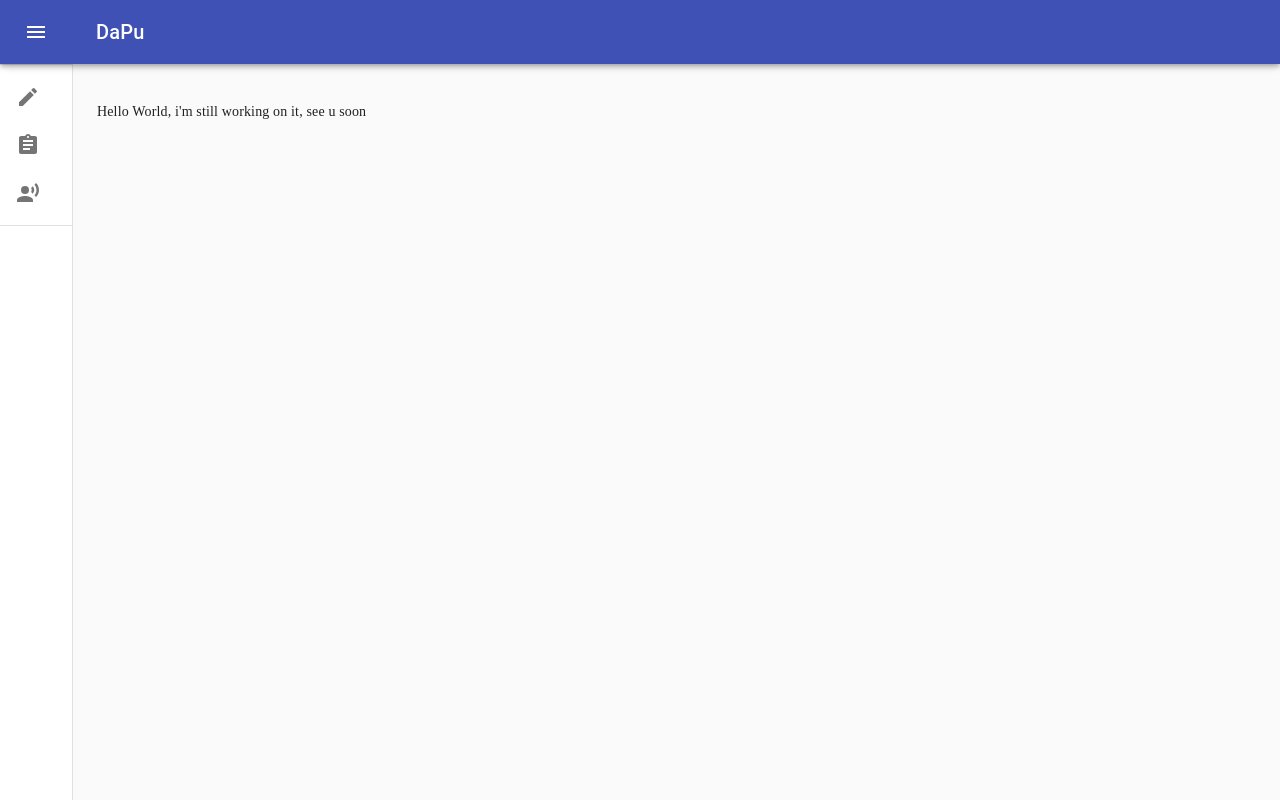
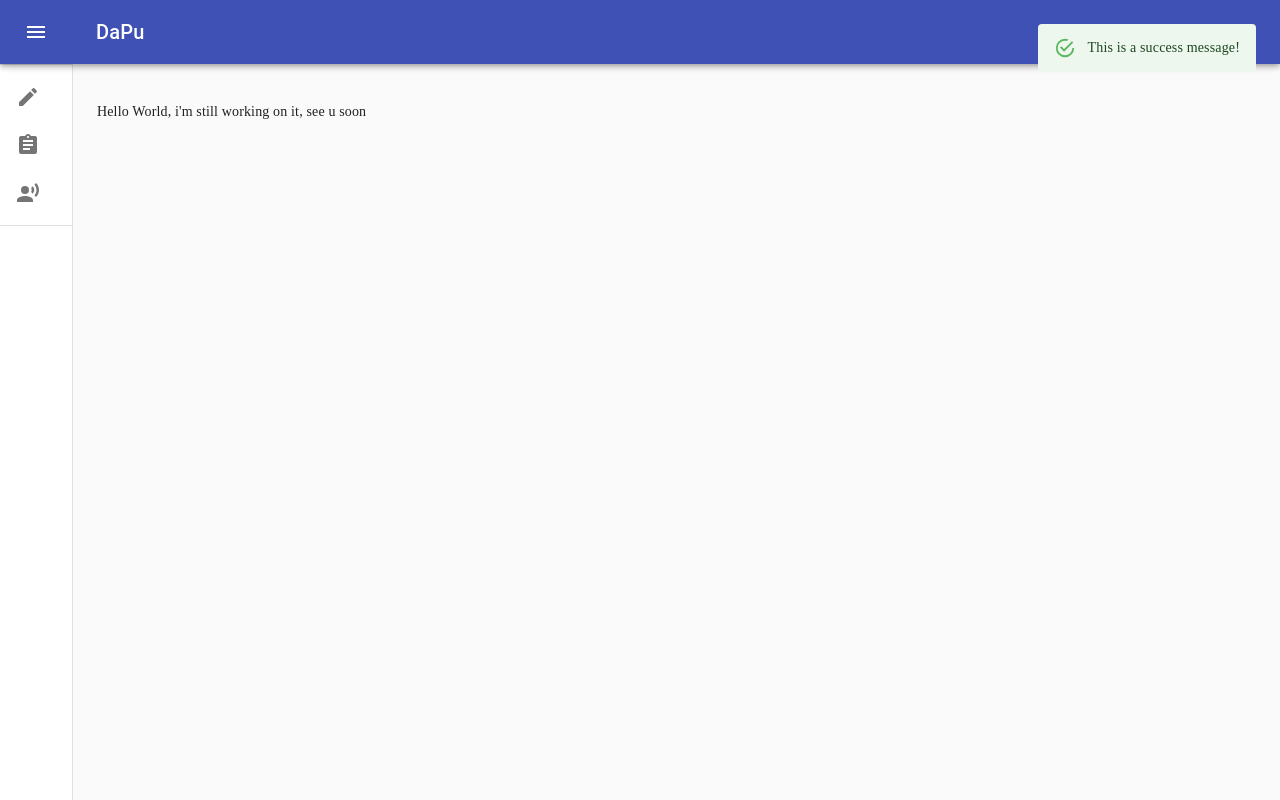
Before and after one commit to DacPhuc/personal_blog, a React (Create React App) app: page /blog in a window 1280 px wide. Built offline with nearby package versions, Linux system fonts and the light colour scheme; a web font is replaced by a local one.

Commit message:
add notification for page and draft common request

```diff
--- a/package.json
+++ b/package.json
@@ -6,6 +6,7 @@
     "@loadable/component": "^5.14.1",
     "@material-ui/core": "^4.12.3",
     "@material-ui/icons": "^4.11.2",
+    "@material-ui/lab": "^4.0.0-alpha.60",
     "@reduxjs/toolkit": "^1.6.1",
     "@testing-library/jest-dom": "^5.11.4",
     "@testing-library/react": "^11.1.0",
@@ -13,7 +14,6 @@
     "@types/react-dom": "^17.0.0",
     "@types/react-redux": "^7.1.18",
     "@types/react-router-dom": "^5.1.0",
-    "axios": "^0.21.1",
     "react": "^17.0.1",
     "react-anime": "^3.0.3",
     "react-dom": "^17.0.2",
@@ -25,7 +25,7 @@
     "react-snapshot": "^1.3.0",
     "styled-components": "^5.3.0",
     "typescript": "^4.1.2",
-    "use-axios-client": "^2.0.0",
+    "umi-request": "^1.3.9",
     "web-vitals": "^1.0.1"
   },
   "scripts": {
@@ -53,7 +53,6 @@
     ]
   },
   "devDependencies": {
-    "@types/axios": "^0.14.0",
     "@types/loadable__component": "^5.13.4",
     "@types/react": "^17.0.17",
     "@types/react-helmet": "^6.1.2",
--- a/src/App.tsx
+++ b/src/App.tsx
@@ -8,17 +8,19 @@ const Blog = loadable(() => import("./components/Blog"));
 const Header = loadable(() => import("./components/Header"));
 const Resume = loadable(() => import("./components/Resume"));
 const WebSpeechAPI = loadable(() => import("./components/WebSpeech"));
-const NotFound = loadable(() => import("./components/NotFound/NotFound"));
+const NotFound = loadable(() => import("./components/NotFound"));
+const Notification = loadable(() => import("./components/Notification"));
 
 const Wrapper = styled.div`
   width: 100%;
-  heightL 100%
+  height: 100%;
 `;
 
 const App = () => {
   return (
     <>
       <div className="wrapper">
+        <Notification />
         <Header
           children={
             <Wrapper>
--- a/src/common/type.d.ts
+++ b/src/common/type.d.ts
@@ -5,6 +5,7 @@ type Blog = {
   view: number;
 };
 
-type BlogState = {
-  data: Blog[];
+type Notification = {
+  type: string;
+  message: string;
 };
--- a/src/components/Blog/index.tsx
+++ b/src/components/Blog/index.tsx
@@ -1,10 +1,15 @@
-import React from "react";
+import React, { useEffect } from "react";
 import { Helmet } from "react-helmet";
 import { useSelector } from "react-redux";
 import { RootState } from "../../store";
+import generateHostParam from "../../utils/genHostUrl";
 
 const Blog = () => {
   const blogList = useSelector((state: RootState) => state.blogs);
+
+  useEffect(() => {
+    console.log(blogList);
+  }, []);
 
   return (
     <div>
--- a/src/components/Blog/state.ts
+++ b/src/components/Blog/state.ts
@@ -1,4 +1,8 @@
 import { RootState } from "../../store";
+
+type BlogState = {
+  data: Blog[];
+};
 
 const initialState: BlogState = {
   data: [
--- /dev/null
+++ b/src/components/Notification/index.tsx
@@ -0,0 +1,21 @@
+import React from "react";
+import { Snackbar } from "@material-ui/core";
+import { Alert } from "@material-ui/lab";
+import { useSelector } from "react-redux";
+import { RootState } from "../../store";
+
+const Notification = () => {
+  const { open } = useSelector((state: RootState) => state.notifications);
+
+  return (
+    <Snackbar
+      open={open}
+      autoHideDuration={6000}
+      anchorOrigin={{ vertical: "top", horizontal: "right" }}
+    >
+      <Alert severity="success">This is a success message!</Alert>
+    </Snackbar>
+  );
+};
+
+export default Notification;
--- /dev/null
+++ b/src/components/Notification/state.ts
@@ -0,0 +1,21 @@
+import { RootState } from "../../store";
+
+type NotificationState = {
+  open: boolean;
+  data?: Notification;
+};
+
+const initialState: NotificationState = {
+  open: true,
+};
+
+const reducer = (
+  state: NotificationState = initialState
+): NotificationState => {
+  return state;
+};
+
+export const notificationSelector = (state: RootState) =>
+  state.notifications.data;
+
+export default reducer;
--- a/src/store/rootReducers.tsx
+++ b/src/store/rootReducers.tsx
@@ -1,6 +1,8 @@
 import { combineReducers } from "redux";
 import blogs from "../components/Blog/state";
+import notifications from "../components/Notification/state";
 
 export default combineReducers({
   blogs,
+  notifications,
 });
--- /dev/null
+++ b/src/utils/genHostUrl.ts
@@ -0,0 +1,9 @@
+const generateHostParam = (): string => {
+  if (process.env.NODE_ENV === "production") {
+    return "https://api.dacphucng.com";
+  } else {
+    return "http://localhost:3001";
+  }
+};
+
+export default generateHostParam;
```
Also changed, not shown: src/utils/request.ts (added, +39 -0 lines), src/components/NotFound/index.tsx (renamed from src/components/NotFound/NotFound.tsx), 2 other files (tests, documents, lock files or other folders).
